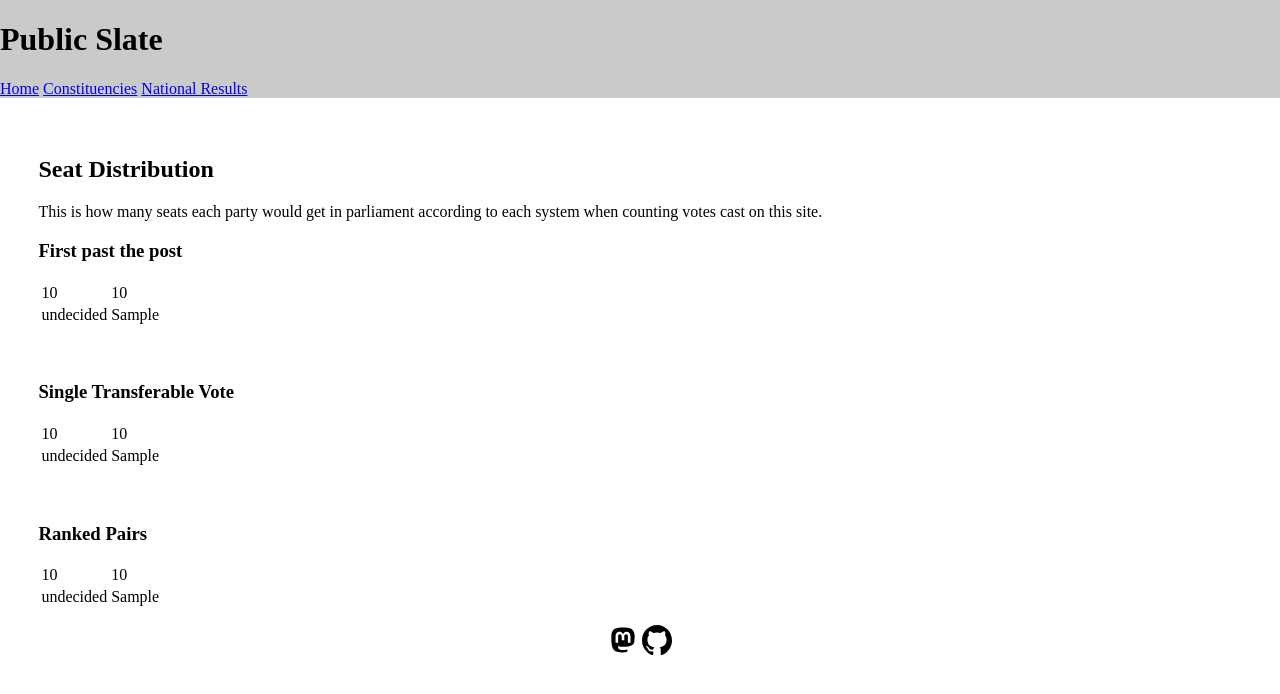
After one commit to manicphase/public-slate, a Django app: template AlternativeVote/templates/AlternativeVote/table.html in a window 1280 px wide. The commit adds this page. Shown: the top 694 px of the page. Run offline with Django 5.2, Linux system fonts and the light colour scheme; the template is opened without the code that fills it: most values are stand-ins (such as "Sample title", 1, 10 or a date in 2020); parts of the project's set-up code (start-up, migrations or seed data) failed here and were passed over.

Commit message:
added national results table

```diff
--- /dev/null
+++ b/AlternativeVote/templates/AlternativeVote/table.html
@@ -0,0 +1,50 @@
+{% extends 'templates/home/index.html' %}
+{% block pagetitle %} - Constituencies{% endblock %}
+
+{% block content %}
+<h2>Seat Distribution</h2>
+This is how many seats each party would get in parliament according to each system when counting votes cast on this site.
+<h3>First past the post</h3>
+<table>
+    {% for party in first_past_the_post %}
+    <tr>
+        <td>{{ party.0 }}</td>
+        <td>{{ party.1 }}</td>
+    </tr>
+    {% endfor %}
+    <tr>
+        <td>undecided</td>
+        <td>{{ undecided.first_past_the_post }}</td>
+    </tr>
+</table>
+<br>
+<br>
+<h3>Single Transferable Vote</h3>
+<table>
+    {% for party in instant_runoff %}
+    <tr>
+        <td>{{ party.0 }}</td>
+        <td>{{ party.1 }}</td>
+    </tr>
+    {% endfor %}
+    <tr>
+        <td>undecided</td>
+        <td>{{ undecided.instant_runoff }}</td>
+    </tr>
+</table>
+<br>
+<br>
+<h3>Ranked Pairs</h3>
+<table>
+    {% for party in ranked_pairs %}
+    <tr>
+        <td>{{ party.0 }}</td>
+        <td>{{ party.1 }}</td>
+    </tr>
+    {% endfor %}
+    <tr>
+        <td>undecided</td>
+        <td>{{ undecided.ranked_pairs }}</td>
+    </tr>
+    </table>
+{% endblock content %}
--- a/AlternativeVote/urls.py
+++ b/AlternativeVote/urls.py
@@ -8,5 +8,6 @@ urlpatterns = [
     path("<int:pk>", views.DetailView.as_view(), name="detail"),
     path("<int:pk>/test", views.testView, name="test"),
     path("<int:pk>/vote", views.vote, name="vote"),
-    path("<int:pk>/results", views.results, name="results")
+    path("<int:pk>/results", views.results, name="results"),
+    path("table", views.national_table, name="national_table")
 ]
--- a/RealtimeSTV/templates/home/index.html
+++ b/RealtimeSTV/templates/home/index.html
@@ -12,7 +12,7 @@
 <meta name="viewport" content="width=device-width, initial-scale=1.0">
 <div class="headerSpan">
     <h1>Public Slate</h1>
-    <a href="/">Home</a> <a href = "/av">Constituencies</a>
+    <a href="/">Home</a> <a href = "/av">Constituencies</a> <a href="/av/table">National Results</a>
 </div>
 <div class="frame">
     <div class="content">
```
Also changed, not shown: AlternativeVote/views.py (+49 -6 lines).
